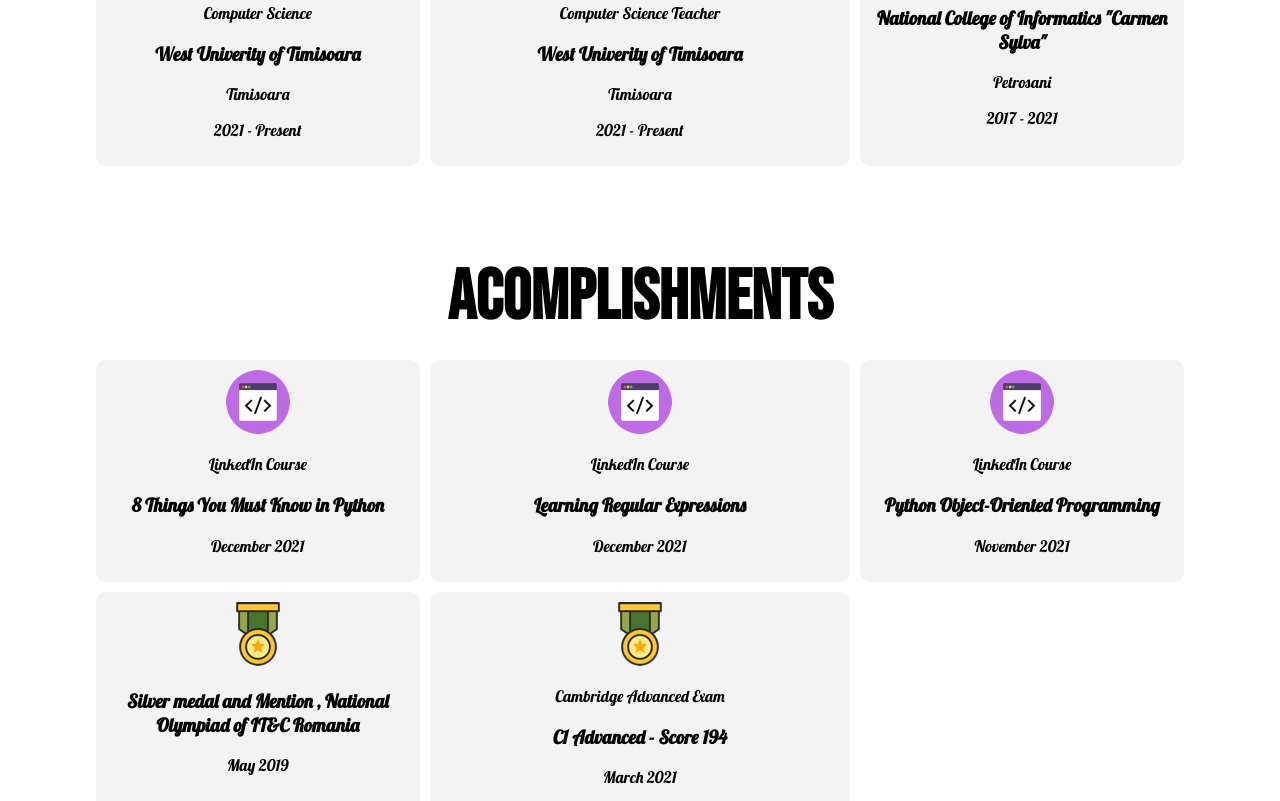
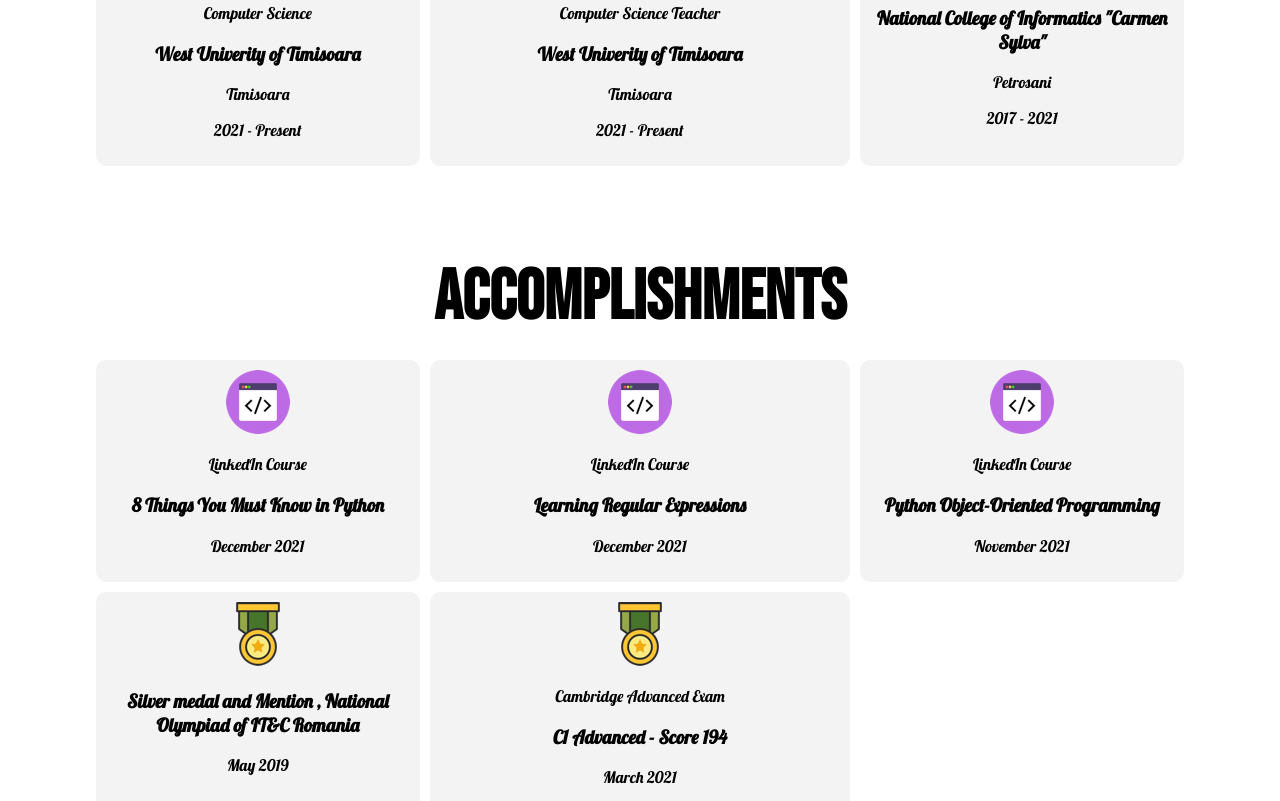
Before and after one commit to Stefan3002/Stefan3002.github.io, a plain HTML site: page index.html in a window 1280 px wide. Shown: the part 1131-1932 px from the top of the page. Drawn offline with Linux system fonts and the light colour scheme.

Commit message:
Fixed Typo

```diff
--- a/index.html
+++ b/index.html
@@ -66,7 +66,7 @@
         </div>
 
 
-        <h1>Acomplishments</h1>
+        <h1>Accomplishments</h1>
         <div class="Items">
             <div class="Item">
                 <img src="Images/Code.png">
```
